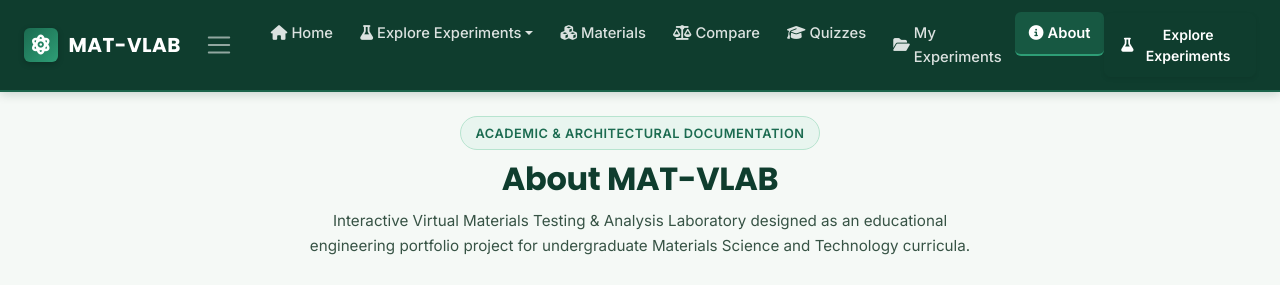
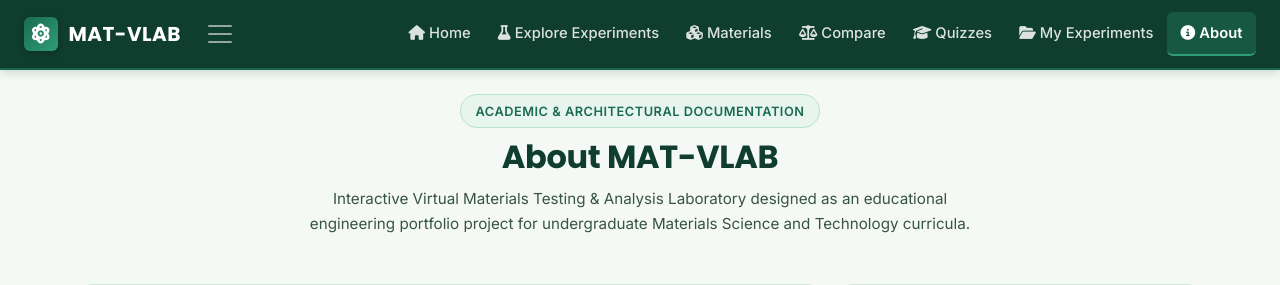
Before and after one commit to DhruvaHD/mat-vlab, a Flask app: page /about in a window 1280 px wide. Shown: the top 285 px of the page. Run offline with Flask 3, Linux system fonts and the light colour scheme; parts of the project's set-up code (start-up, migrations or seed data) failed here and were passed over; some libraries are stand-ins or nearby versions.

Commit message:
Replace dropdown with direct Explore Experiments link and remove duplicate top bar button

```diff
--- a/templates/base.html
+++ b/templates/base.html
@@ -57,62 +57,16 @@
 
       <div class="collapse navbar-collapse" id="navbarMain">
         <!-- Main Laboratory Navigation: Clean & Directly Accessible -->
-        <ul class="navbar-nav me-auto mb-2 mb-lg-0 ms-lg-3">
+        <ul class="navbar-nav ms-auto mb-2 mb-lg-0">
           <li class="nav-item">
             <a class="nav-link {% if active_page == 'home' %}active{% endif %}" href="{{ url_for('index') }}">
               <i class="fas fa-home me-1"></i> Home
             </a>
           </li>
-          <li class="nav-item dropdown">
-            <a class="nav-link dropdown-toggle {% if active_page in ['experiments', 'tensile', 'hardness', 'brinell', 'rockwell', 'hardness_compare', 'impact', 'compression'] %}active{% endif %}" href="#" id="experimentsDropdown" role="button" data-bs-toggle="dropdown" aria-expanded="false">
+          <li class="nav-item">
+            <a class="nav-link {% if active_page in ['experiments', 'tensile', 'hardness', 'brinell', 'rockwell', 'hardness_compare', 'impact', 'compression'] %}active{% endif %}" href="{{ url_for('experiments') }}">
               <i class="fas fa-flask me-1"></i> Explore Experiments
             </a>
-            <ul class="dropdown-menu dropdown-menu-matvlab shadow-sm border" aria-labelledby="experimentsDropdown">
-              <li>
-                <a class="dropdown-item py-2 fw-semibold" href="{{ url_for('experiments') }}">
-                  <i class="fas fa-th-large text-primary me-2"></i> All Experiments Catalog
-                </a>
-              </li>
-              <li><hr class="dropdown-divider"></li>
-              <li class="dropdown-header text-uppercase small fw-bold text-muted">Mechanical Testing Labs</li>
-              <li>
-                <a class="dropdown-item py-2" href="{{ url_for('tensile_hub') }}">
-                  <i class="fas fa-compress-arrows-alt text-steel me-2"></i> Tensile Test (UTM ASTM E8)
-                </a>
-              </li>
-              <li>
-                <a class="dropdown-item py-2" href="{{ url_for('compression_test') }}">
-                  <i class="fas fa-arrows-alt-v text-success me-2"></i> Compression Test (ASTM E9)
-                </a>
-              </li>
-              <li>
-                <a class="dropdown-item py-2" href="{{ url_for('impact_test') }}">
-                  <i class="fas fa-hammer text-danger me-2"></i> Impact Test (ASTM E23 / ISO 148)
-                </a>
-              </li>
-              <li><hr class="dropdown-divider"></li>
-              <li class="dropdown-header text-uppercase small fw-bold text-muted">Hardness Testing</li>
-              <li>
-                <a class="dropdown-item py-2" href="{{ url_for('hardness_hub') }}">
-                  <i class="fas fa-bullseye text-warning me-2"></i> Hardness Hub &amp; Method Selector
-                </a>
-              </li>
-              <li>
-                <a class="dropdown-item py-2 ps-4" href="{{ url_for('hardness_brinell') }}">
-                  <i class="fas fa-circle text-primary me-2"></i> Brinell Hardness Test (ASTM E10)
-                </a>
-              </li>
-              <li>
-                <a class="dropdown-item py-2 ps-4" href="{{ url_for('hardness_rockwell') }}">
-                  <i class="fas fa-gem text-danger me-2"></i> Rockwell Hardness Test (ASTM E18)
-                </a>
-              </li>
-              <li>
-                <a class="dropdown-item py-2 ps-4" href="{{ url_for('hardness_compare') }}">
-                  <i class="fas fa-balance-scale text-success me-2"></i> Comparison &amp; ASTM E140 Conversion
-                </a>
-              </li>
-            </ul>
           </li>
           <li class="nav-item">
             <a class="nav-link {% if active_page == 'materials' %}active{% endif %}" href="{{ url_for('materials') }}">
@@ -140,13 +94,6 @@
             </a>
           </li>
         </ul>
-
-        <!-- Right Quick Action: Direct Experiment Launcher -->
-        <div class="d-flex align-items-center flex-wrap gap-2 pt-2 pt-lg-0">
-          <a href="{{ url_for('experiments') }}" class="btn btn-sm btn-lab-primary d-inline-flex align-items-center gap-1 shadow-sm px-3">
-            <i class="fas fa-flask"></i> Explore Experiments
-          </a>
-        </div>
       </div>
     </div>
   </nav>
```
